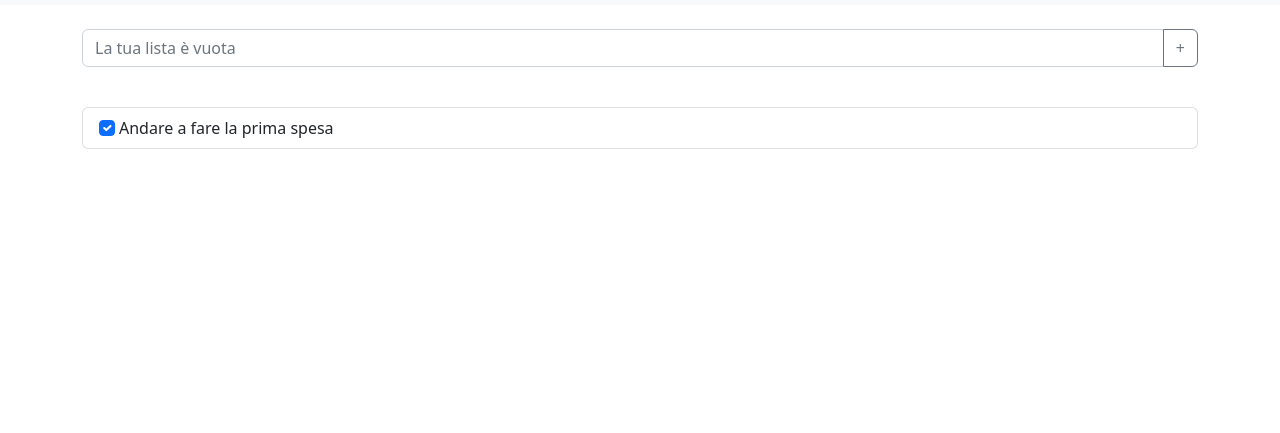
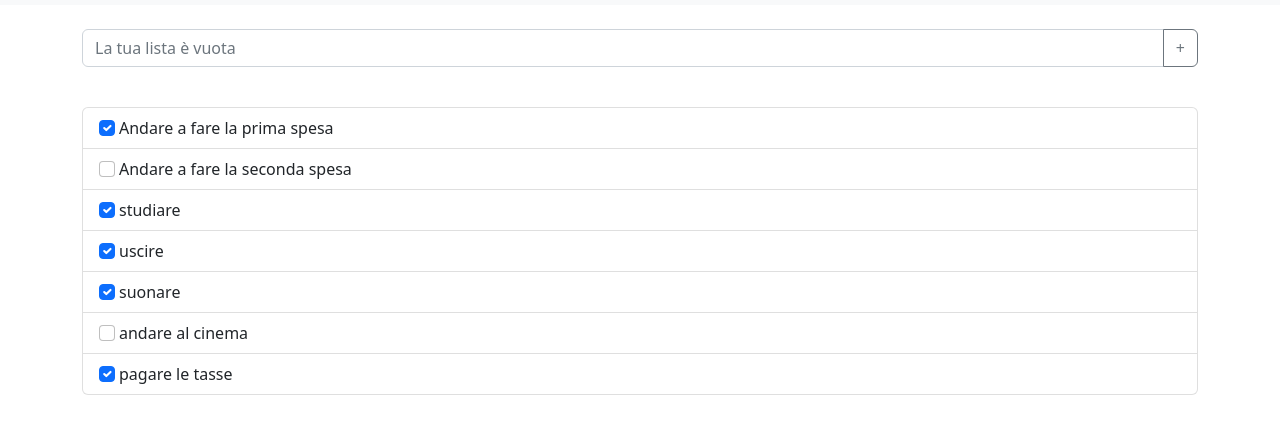
Before and after one commit to RiccardoNestola/vue-todolist, a plain HTML site: page index.html in a window 1280 px wide. Shown: the part 51-484 px from the top of the page. Drawn offline with nearby package versions, Linux system fonts and the light colour scheme.

Commit message:
create v-for

```diff
--- a/index.html
+++ b/index.html
@@ -29,9 +29,9 @@
     </div>
 
         <ul class="list-group">
-            <li class="list-group-item">
-            <input class="form-check-input me-1" type="checkbox" value="" id="firstCheckbox" v-model="todoList[activeIndex].done" />
-            <label class="form-check-label" for="firstCheckbox"> {{todoList[activeIndex].text}} </label>
+            <li class="list-group-item"v-for="element in todoList">
+            <input class="form-check-input me-1" type="checkbox" value="" id="firstCheckbox" v-model="element.done" />
+            <label class="form-check-label" for="firstCheckbox"> {{element.text}} </label>
             </li>
         </ul>
 
--- a/js/script.js
+++ b/js/script.js
@@ -3,7 +3,7 @@ const { createApp } = Vue
     createApp({
         data() {
         return {
-            activeIndex : 0,
+            newTodoElement: "",
             todoList: [
 
                 {
@@ -28,7 +28,7 @@ const { createApp } = Vue
                 },
                 {
                     text:"andare al cinema",
-                    done: true
+                    done: false
                 },
                 {
                     text:"pagare le tasse",
```
